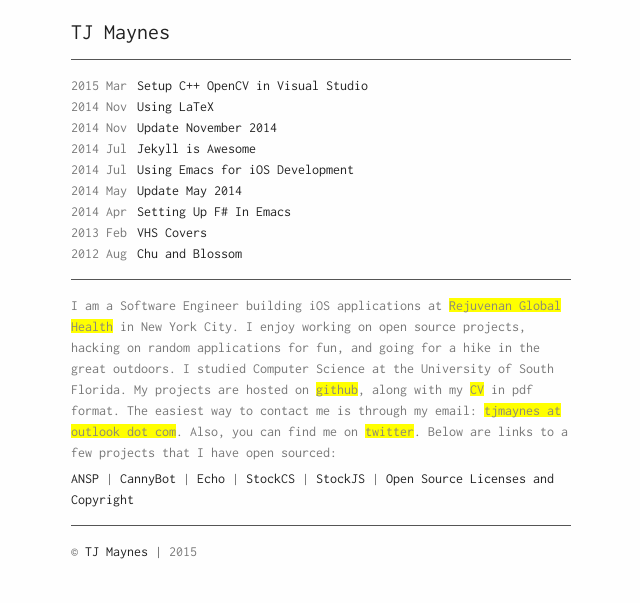
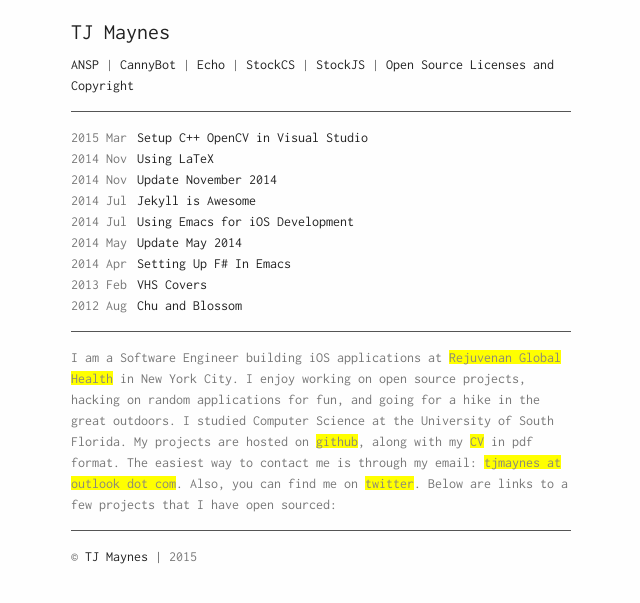
Before and after one commit to embaron/tjmaynes.github.io, a Jekyll site: the page built from index.html, in a window 1280 px wide. Shown: the top 603 px of the page, without its empty margins (319-959 px from the left). Built offline with Jekyll 4.4.1, drawn with Linux system fonts in a browser that asks for light colours.

Commit message:
moved projects to header.html

```diff
--- a/_includes/about.html
+++ b/_includes/about.html
@@ -1,4 +1,3 @@
 <div id="about">
   <p>I am a Software Engineer building iOS applications at <a href="https://www.rejuvenan.com/" target="_blank">Rejuvenan Global Health</a> in New York City. I enjoy working on open source projects, hacking on random applications for fun, and going for a hike in the great outdoors. I studied Computer Science at the University of South Florida. My projects are hosted on <a href="https://www.github.com/tjmaynes/" target="_blank">github</a>, along with my <a href="/cv.pdf">CV</a> in pdf format. The easiest way to contact me is through my email: <a href="mailto:tjmaynes@outlook.com">tjmaynes at outlook dot com</a>. Also, you can find me on <a href="https://www.twitter.com/tjmaynes/" target="_blank">twitter</a>. Below are links to a few projects that I have open sourced:</p>
 </div>
-{% include projects.html %}
--- a/_includes/header.html
+++ b/_includes/header.html
@@ -1,3 +1,4 @@
 <header>
   <h1><a href="/">TJ Maynes</a></h1>
+  {% include projects.html %}
 </header>
--- a/_includes/projects.html
+++ b/_includes/projects.html
@@ -1,4 +1,4 @@
-<nav>
+<nav style="padding-top:10px;">
   <ul>
     <li><a href="https://github.com/tjmaynes/ansp">ANSP</a></li> |
     <li><a href="/projects/canny-bot">CannyBot</a></li> |
```
